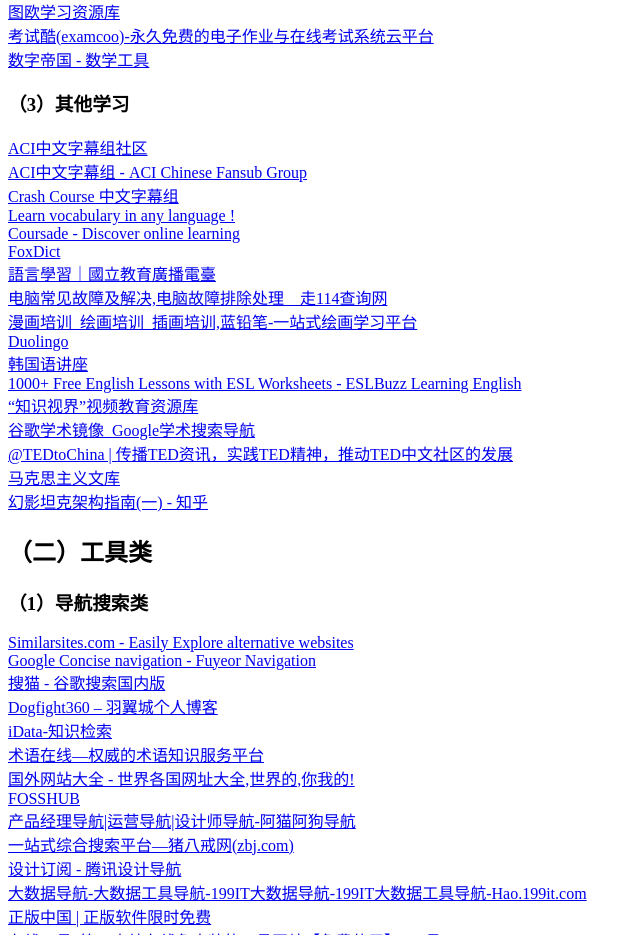
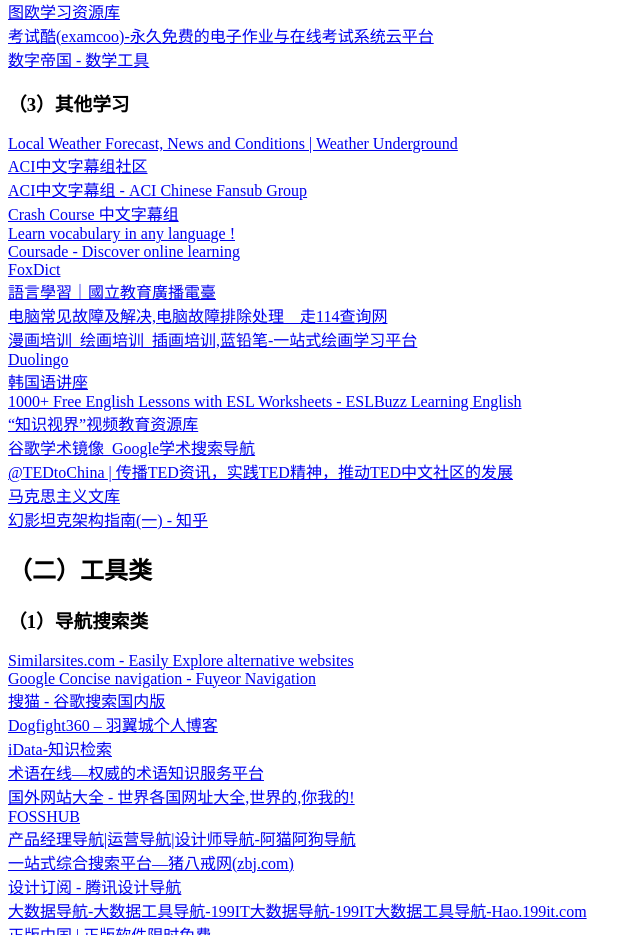
Before and after one commit to fgh23333/alni.eu.org, a plain HTML site: page index.html in a window 1280 px wide. Shown: the part 1164-2099 px from the top of the page, without its empty margins (0-642 px from the left). Drawn offline with Linux system fonts and the light colour scheme; a script that the page names is missing.

Commit message:
Update index.html

```diff
--- a/index.html
+++ b/index.html
@@ -59,6 +59,7 @@
             <div><a href="https://www.examcoo.com/">考试酷(examcoo)-永久免费的电子作业与在线考试系统云平台</a></div>
             <div><a href="https://zh.numberempire.com/">数字帝国 - 数学工具</a></div>
         <h3>（3）其他学习</h3>
+            <div><a href="https://www.wunderground.com/">Local Weather Forecast, News and Conditions | Weather Underground</a></div>
             <div><a href="https://forum.chineseaci.com/">ACI中文字幕组社区</a></div>
             <div><a href="https://www.chineseaci.com/">ACI中文字幕组 - ACI Chinese Fansub Group</a></div>
             <div><a href="https://crashcourse.club/category/">Crash Course 中文字幕组</a></div>
```
